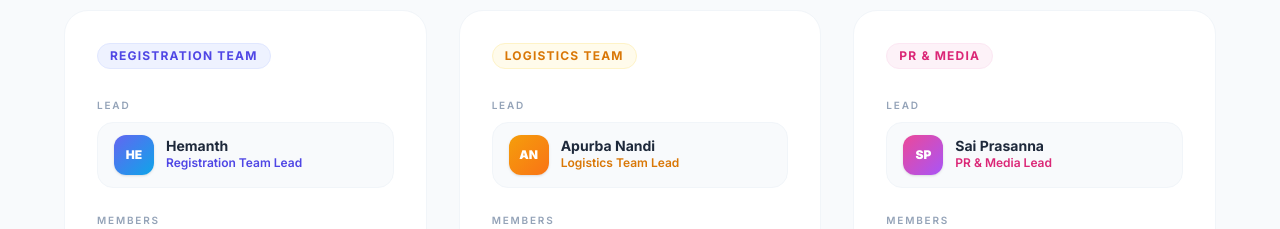
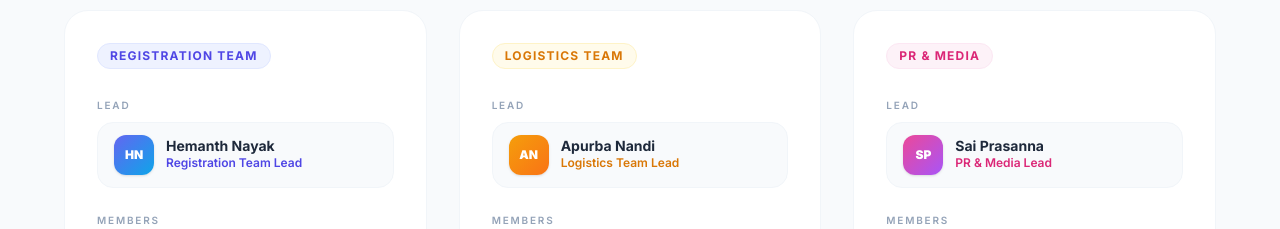
Before and after one commit to hemannayak/minds-website, a React (Vite) app: page /team in a window 1280 px wide. Shown: the part 840-1069 px from the top of the page. Built offline with nearby package versions, Linux system fonts and the light colour scheme.

Commit message:
fix: update lead name to Hemanth Nayak in Registration team

```diff
--- a/src/pages/Team.jsx
+++ b/src/pages/Team.jsx
@@ -43,7 +43,7 @@ const teams = [
         accentText: 'text-indigo-600',
         accentBorder: 'border-indigo-100',
         gradient: 'from-indigo-500 to-sky-500',
-        lead: { name: 'Hemanth', initials: 'HE' },
+        lead: { name: 'Hemanth Nayak', initials: 'HN' },
         members: ['Deepnitha', 'Siddarth', 'Gowtham'],
     },
     {
```
